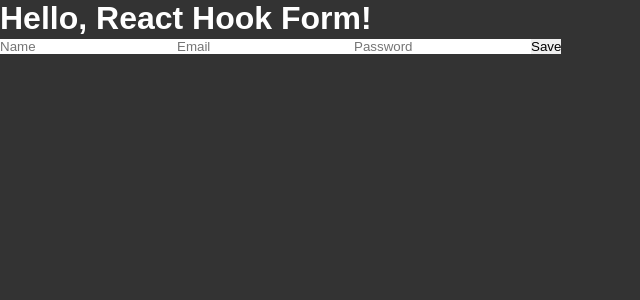
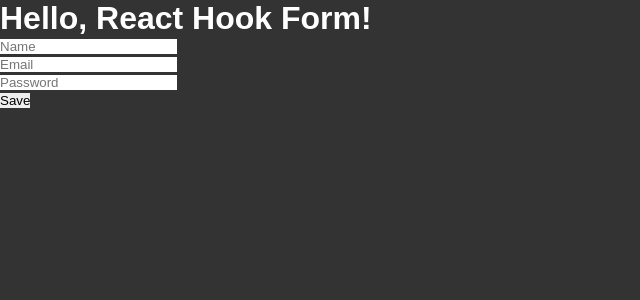
Before and after one commit to victorbadaro/react-hook-form-example, a React (Vite) app: page / in a window 1280 px wide. Shown: the top 300 px of the page, without its empty margins (0-640 px from the left). Built offline with nearby package versions, Linux system fonts and the light colour scheme.

Commit message:
feat: add a basic validation and error message for the name field

```diff
--- a/src/components/Form/index.tsx
+++ b/src/components/Form/index.tsx
@@ -7,16 +7,33 @@
 }
 
 export function Form() {
-	const { register, handleSubmit } = useForm<FormFields>();
+	const {
+		register,
+		handleSubmit,
+		formState: {
+			errors
+		}
+	} = useForm<FormFields>();
 	const onFormSubmit: SubmitHandler<FormFields> = (data) => {
 		console.log(data);
 	};
 
 	return (
 		<form onSubmit={handleSubmit(onFormSubmit)}>
-			<input type="text" {...register('name')} placeholder="Name" />
-			<input type="email" {...register('email')} placeholder="Email" />
-			<input type="password" {...register('password')} placeholder="Password" />
+			<div>
+				<input type="text" {...register('name', {
+					required: 'This field is required'
+				})} placeholder="Name" />
+				<span style={{ color: 'red' }}>{errors.name?.message}</span>
+			</div>
+			<div>
+				<input type="email" {...register('email')} placeholder="Email" />
+				<span>{errors.email?.message}</span>
+			</div>
+			<div>
+				<input type="password" {...register('password')} placeholder="Password" />
+				<span>{errors.password?.message}</span>
+			</div>
 
 			<button type="submit">Save</button>
 		</form>
```
